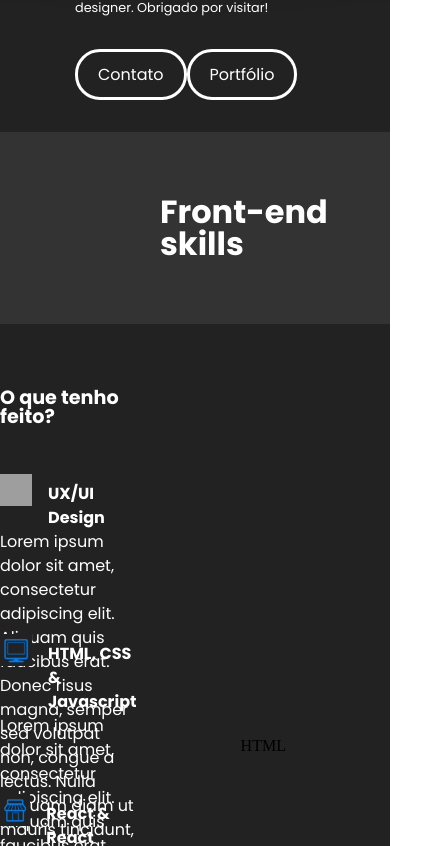
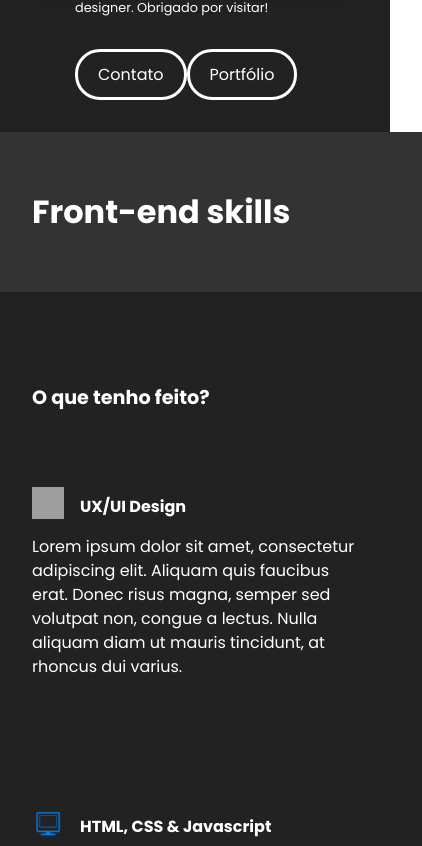
Before and after one commit to eduardomr/portfolio, a React (Create React App) app: page / in a window 390 px wide. Shown: the part 758-1604 px from the top of the page, 422 px wide, since content can reach past the window. Built offline with nearby package versions, Linux system fonts and the light colour scheme; grey boxes are pictures that could not be loaded.

Commit message:
responsividade skills

```diff
--- a/src/components/FrontSkills.jsx
+++ b/src/components/FrontSkills.jsx
@@ -18,13 +18,13 @@ class FrontSkills extends React.Component {
             <Skill name="HTML, CSS & Javascript" icon={screen} text="Lorem ipsum dolor sit amet, consectetur adipiscing elit. Aliquam quis faucibus erat. Donec risus magna, semper sed volutpat non, congue a lectus. Nulla aliquam diam ut mauris tincidunt, at rhoncus dui varius."/>
             <Skill name="React & React Native" icon={market} text="Lorem ipsum dolor sit amet, consectetur adipiscing elit. Aliquam quis faucibus erat. Donec risus magna, semper sed volutpat non, congue a lectus. Nulla aliquam diam ut mauris tincidunt, at rhoncus dui varius."/>
           </div>
-          <div className="percentages">
+          {/* <div className="percentages">
             <div className="percentage">
               <div className="percentage_title">
                 <h4>HTML</h4>
               </div>
             </div>
-          </div>
+          </div> */}
         </div>
       </div>
     );
--- a/src/styles/components/front_skills.css
+++ b/src/styles/components/front_skills.css
@@ -1,7 +1,8 @@
 .front_skills {
-
+    display: inline-block;
     height: 100vh;
     background-color: #222222;
+    flex: 0 1 100%;
 
 }
 .content{
@@ -14,8 +15,6 @@
 
 .front_skills_title {
     height: 12rem;
-    display: inline;
-    background-color: #33333333;
     color: #ffffff;
     font-size: 2rem;
     font-weight: 700;
@@ -24,7 +23,9 @@
 
 }
 
-.front_skills_title h2{
+.front_skills_title h2
+{
+
     padding: 4rem 0;
     font-size: 2rem;
     font-weight: 700;
@@ -40,11 +41,11 @@
     height: 100vh;
     width: 45.5%;
     background-color: #222222;
+    padding: 2rem;
 }
 
 
 .doing h3{
-    padding-top:4rem;
     font-family: 'poppins', sans-serif;
     font-size: 1.2rem;
     font-weight: 700;
@@ -83,6 +84,7 @@
     color: #ffffff;
     text-align: left;
     line-height: 1.5;
+    padding-bottom: 1rem;
 
 }
 
@@ -97,3 +99,68 @@
 .percentages{
     width: 25rem;
 }
+
+@media screen and (max-width: 900px){
+    .front_skills{
+        height: 100%;
+        background-color: #222222;
+
+    }
+    .content{
+        display: flex;
+        flex-direction: column;
+        align-items: center;
+        height: 100%;
+        justify-content: center;
+        background-color: #222222;
+    }
+
+    .front_skills_title{
+        height: 12rem;
+        display: inline;
+        background-color: #33333333;
+        color: #ffffff;
+        font-size: 2rem;
+        font-weight: 700;
+        font-family: 'poppins', sans-serif;
+        text-align: left;
+        padding-left: 0;
+    }
+    .front_skills_title h2{
+        display: inline-block;
+        width: 100%;
+        padding: 4rem 0;
+        font-size: 2rem;
+        font-weight: 700;
+        text-align: left;
+        padding-left: 2rem;
+    }
+
+    .doing{
+        display: inline-block;
+        align-items: left;
+        height: 100%;
+        width: 100%;
+        background-color: #222222;
+    }
+
+    .doing h3{
+        padding-top:4rem;
+        font-family: 'poppins', sans-serif;
+        font-size: 1.2rem;
+        font-weight: 700;
+        color: #ffffff;
+        text-align: left;
+        display: block;
+        padding-left: 2rem;
+    }
+
+    .paragraph{
+        height: 100%;
+        padding: 2rem;
+    }
+
+
+
+
+}
--- a/src/styles/components/home.css
+++ b/src/styles/components/home.css
@@ -52,13 +52,15 @@
 .profile_image img:hover{
     transform: scale(1.1);
 }
-@media screen and (max-width: 600px){
+@media screen and (max-width: 900px){
     .home{
-        display: flex;
+        width: 100%;
+        display: inline-flex;
         flex-direction: column;
         align-items: center;
         height: 100%;
         justify-content: center;
+        padding: 0;
     }
     .profile_image img{
         margin-top: 8rem;
```
